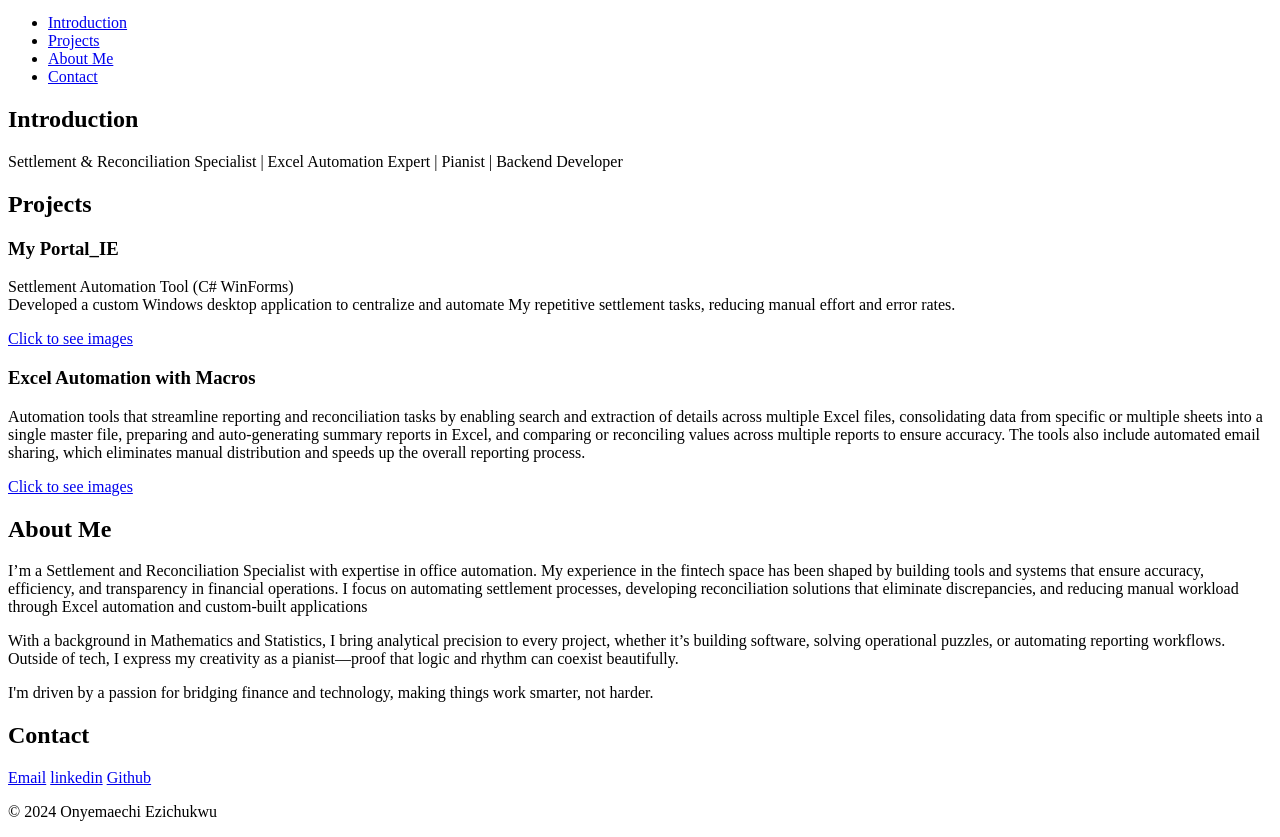
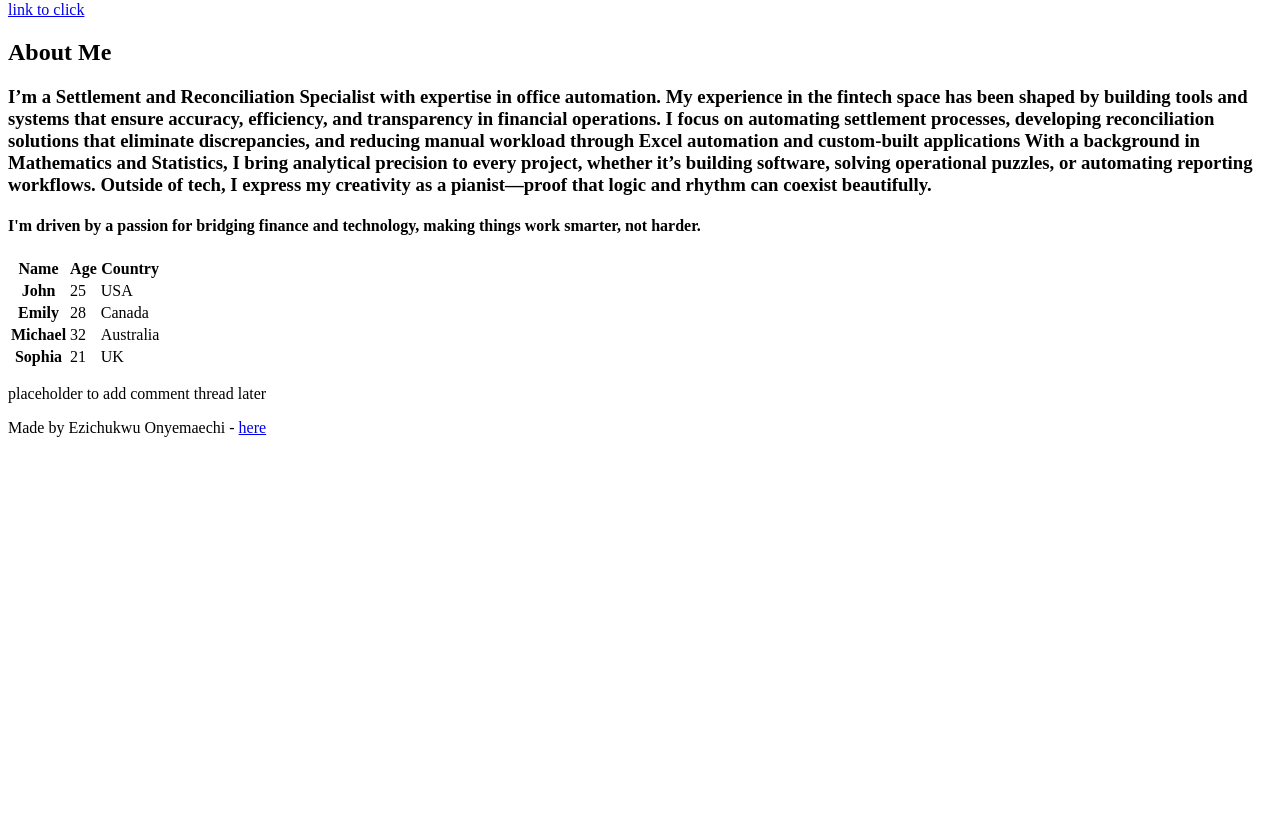
Before and after one commit to onyemaechiezichi-lang/My_First_Portfolio, a plain HTML site: page html_basic/index.html in a window 1280 px wide. Shown: the part 100-937 px from the top of the page. After the commit the page ends 800 px from the top, so only its background shows below. Drawn offline with Linux system fonts and the light colour scheme.

Commit message:
Update index.html

```diff
--- a/html_basic/index.html
+++ b/html_basic/index.html
@@ -1,80 +1,113 @@
+
 <!DOCTYPE html>
 <html lang="en">
     <head>
         <meta charset="utf-8">
-        <title>ezichukwu-onyemaechi - Personal Portfolio</title>
+        <title>My First Website</title>
     </head>
 
     <body>
+
         <header>
-            <h1>Onyemaechi Ezichukwu</h1>
-            <p>The future belongs to those who automate the ordinary and focus on the extraordinary.</p>
             <nav>
                 <ul>
-                    <li><a href="#introduction">Introduction</a></li>
-                    <li><a href="#projects">Projects</a></li>
-                    <li><a href="#about">About Me</a></li>
-                    <li><a href="#contact">Contact</a></li>
+                    <li>
+                        <p>
+                            <h3>
+                                <a href="tweets.html"> Tweets</a>
+                            </h3>
+                        </p>
+                    </li>
                 </ul>
             </nav>
         </header>
 
         <main>
-            <section id="introduction">
+            <article>
+                <section>
+                    <NAV>
+                        <p>
+                            <h1>
+                                Ezichukwu Onyemaechi
+                            </h1>
+                            <a href="https://i.ibb.co/gTDZZT8/ALX-Logo-07.png"> link to click</a>
 
-                <h2>Introduction</h2>
-                <p>Settlement & Reconciliation Specialist | Excel Automation Expert | Pianist  | Backend Developer</p>
+                        </p>
+                    </NAV>
+                </section>
+                <section id="About me">
+                    <p>
+                        <h2>
+                            About Me
+                        </h2>
+                    </p>
 
-            </section>
+                    <p>
+                        <h3>
+                            I’m a Settlement and Reconciliation Specialist with expertise in office automation. My experience in the fintech space has been shaped by building tools and systems that ensure accuracy, efficiency, and transparency in financial operations. I focus on automating settlement processes, developing reconciliation solutions that eliminate discrepancies, and reducing manual workload through Excel automation and custom-built applications
+                            With a background in Mathematics and Statistics, I bring analytical precision to every project, whether it’s building software, solving operational puzzles, or automating reporting workflows. Outside of tech, I express my creativity as a pianist—proof that logic and rhythm can coexist beautifully.
 
-            <section id="projects">
+                        </h3>
+                    </p>
 
-                <h2>Projects</h2>
+                    <p>
+                        <h4>
+                            I'm driven by a passion for bridging finance and technology, making things work smarter, not harder.
+                        </h4>
+                    </p>
+                </section>
 
-                <article class="project">
-                    <h3>My Portal_IE</h3>
-                    <p>Settlement Automation Tool (C# WinForms) <br> Developed a custom Windows desktop application to centralize and automate My repetitive settlement tasks, reducing manual effort and error rates.</p>
-                    <a href="https://docs.google.com/presentation/d/1TiDq-XrufnQeV3-pBjQlDpPARgahyQxbXljUp_H3k8M/edit?usp=sharing" target="_blank">Click to see images</a>
-                </article>
+                <table>
+                    <thead>
+                        <tr>
+                            <th scope="col">Name</th>
+                            <th scope="col">Age</th>
+                            <th scope="col">Country</th>
+                        </tr>
 
-                <article class="project">
-                    <h3>Excel Automation with Macros</h3>
-                    <p>
-                        Automation tools that streamline reporting and reconciliation tasks by enabling search and extraction of details across multiple Excel files, consolidating data from specific or multiple sheets into a single master file,
-                        preparing and auto-generating summary reports in Excel, and comparing or reconciling values across multiple reports to ensure accuracy. The tools also include automated email sharing, which eliminates manual distribution and speeds up the overall reporting process.
+                    </thead>
+                    <tbody>
+                        <tr>
+                            <th scope="row">John</th>
+                            <td>25</td>
+                            <td>USA</td>
+                        </tr>
 
-                    </p>
-                    <a href="https://docs.google.com/presentation/d/1JZzALcUm_Gxhq41yiFyfPTbZqpGkrtS4cZbRezkDJIg/edit?usp=sharing" target="_blank">Click to see images</a>
-                </article>
+                        <tr>
+                            <th scope="row">Emily</th>
+                            <td>28</td>
+                            <td>Canada</td>
+                        </tr>
 
-            </section>
+                        <tr>
+                            <th scope="row">Michael</th>
+                            <td>32</td>
+                            <td>Australia</td>
+                        </tr>
 
-            <section id="about">
+                        <tr>
+                            <th scope="row">Sophia</th>
+                            <td>21</td>
+                            <td>UK</td>
+                        </tr>
 
-                <h2>About Me</h2>
+                    </tbody>
+                </table>
+            </article>
+
+            <aside>
                 <p>
-                    I’m a Settlement and Reconciliation Specialist with expertise in office automation. My experience in the fintech space has been shaped by building tools and systems that ensure accuracy, efficiency, and transparency in financial operations. I focus on automating settlement processes, developing reconciliation solutions that eliminate discrepancies, and reducing manual workload through Excel automation and custom-built applications
-
-                    <p>With a background in Mathematics and Statistics, I bring analytical precision to every project, whether it’s building software, solving operational puzzles, or automating reporting workflows. Outside of tech, I express my creativity as a pianist—proof that logic and rhythm can coexist beautifully.</p>
-
-                    <p>I'm driven by a passion for bridging finance and technology, making things work smarter, not harder.</p>
-
+                    placeholder to add comment thread later
                 </p>
-
-            </section>
-
-            <section id="contact">
-
-                <h2>Contact</h2>
-                <a href="onyemaechiezichi@gmail.com" target="_blank">Email</a>
-                <a href="http://www.linkedin.com/in/ezichukwu-onyemaechi" target="_blank">linkedin</a>
-                <a href="https://github.com/ezichukwu-onyemaechi" target="_blank">Github</a>
-
-            </section>
+            </aside>
         </main>
 
         <footer>
-            <p>&copy; 2024 Onyemaechi Ezichukwu</p>
+            <p>
+                Made by Ezichukwu Onyemaechi - <a href="https://sites.google.com/view/ezichukwuonyemaechi/about" target="_blank">here</a>
+            </p>
         </footer>
+
     </body>
+
 </html>
```
